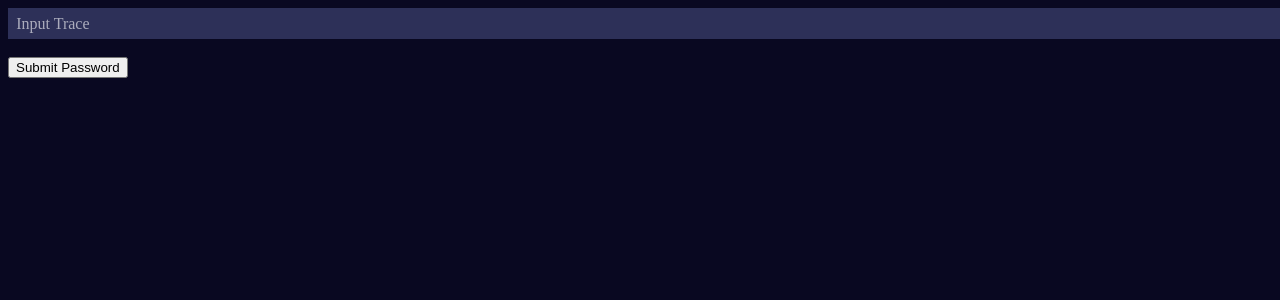
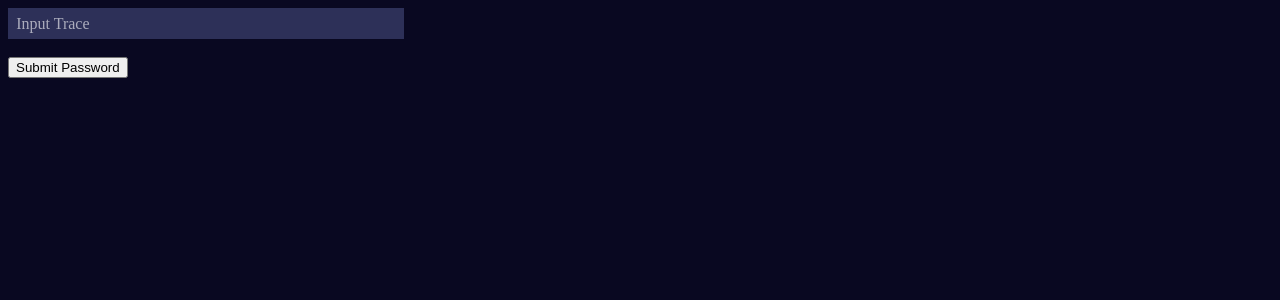
Before and after one commit to Pepsinn/cshub, a PHP site: page /wasd.html in a window 1280 px wide. Shown: the top 300 px of the page. Run offline with PHP 8.4, Linux system fonts and the light colour scheme.

Commit message:
Update style.css

```diff
--- a/style.css
+++ b/style.css
@@ -7,7 +7,7 @@ div {
 }
 
 input {
-  width: 100%;
+  width: 30%;
   color: white;
   font-size: inherit;
   font-family: inherit;
```
